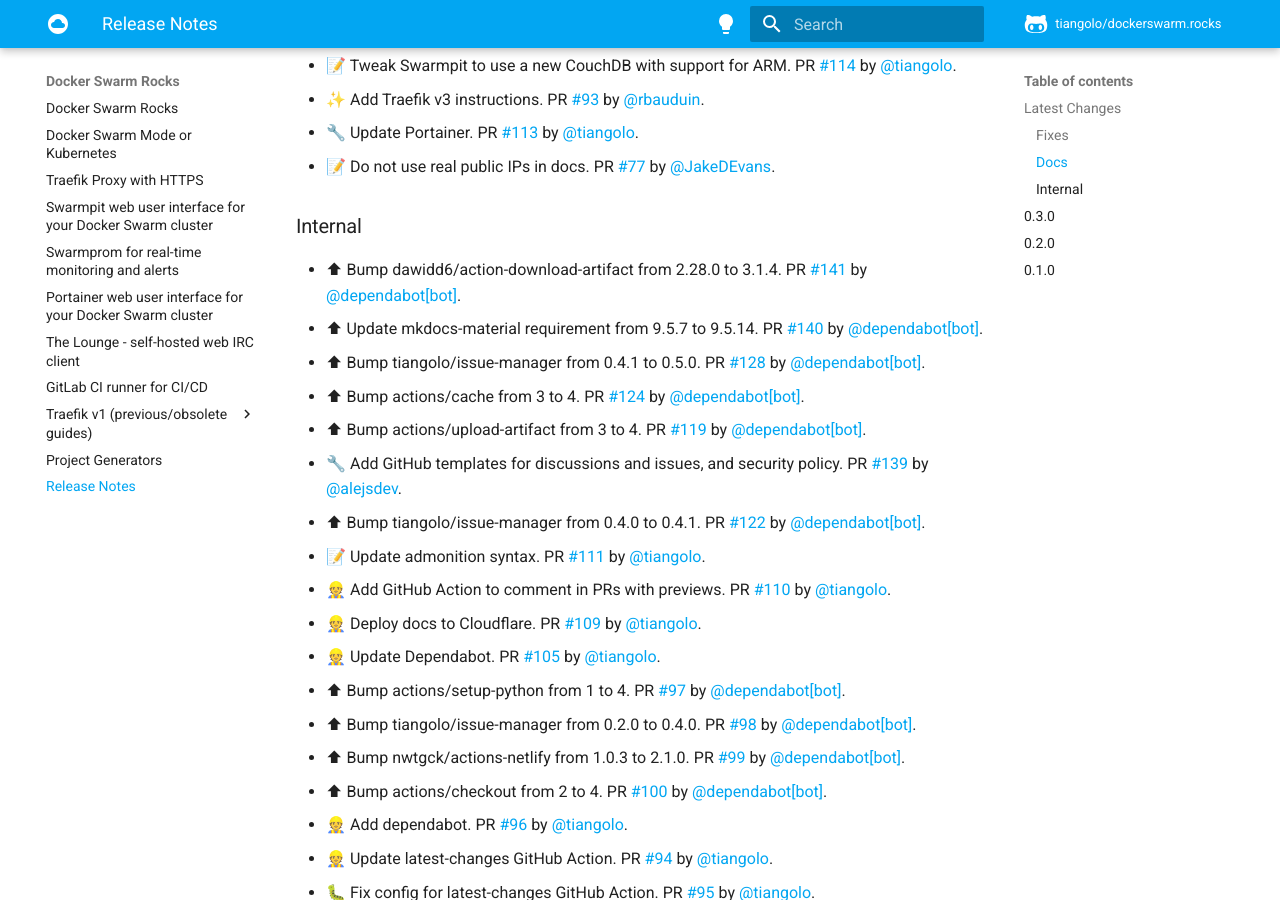
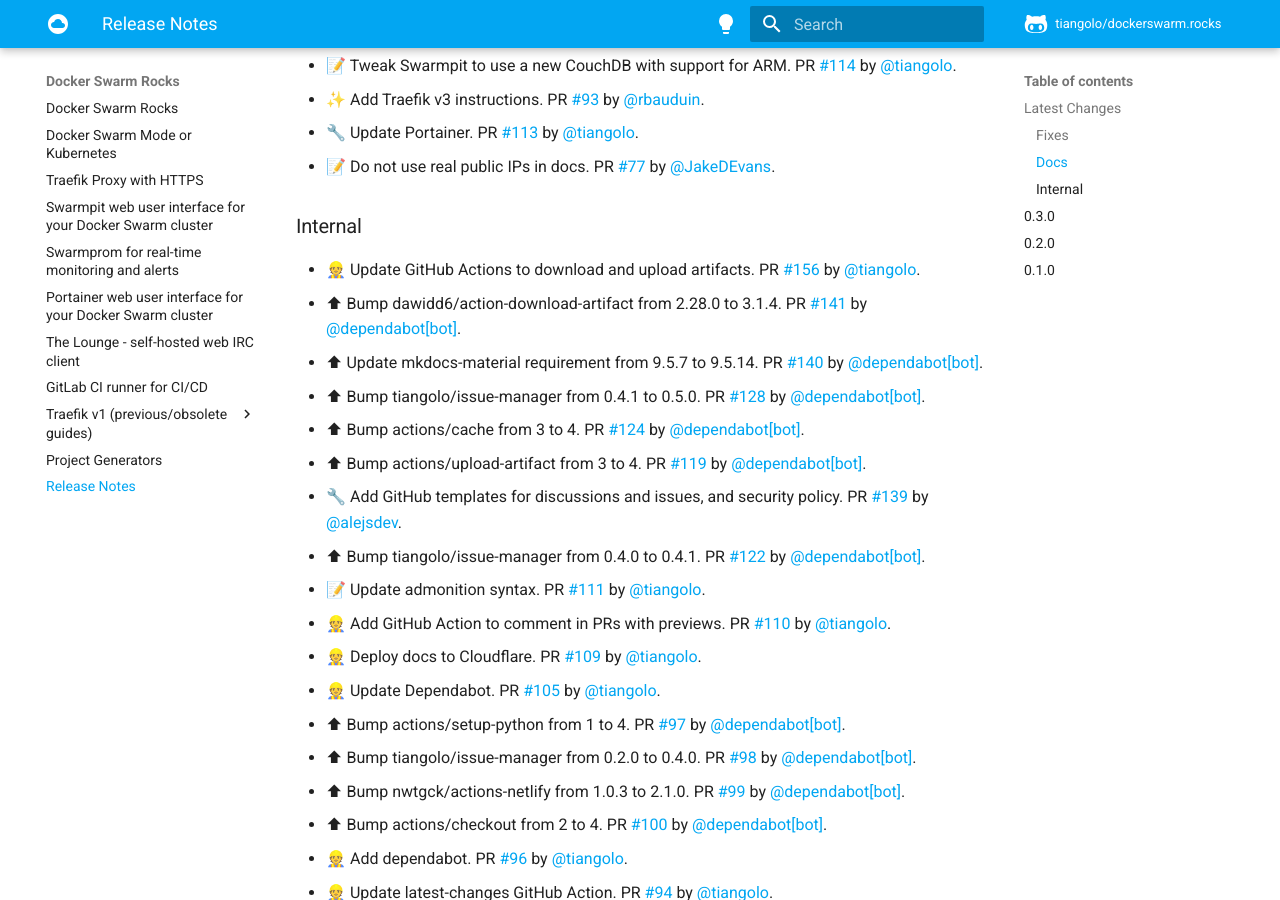
Before and after one commit to tiangolo/dockerswarm.rocks, an MkDocs documentation site: the page built from docs/release-notes.md, in a window 1280 px wide and 900 px high, scrolled down 788 px. Built offline with MkDocs 1.6.1 and Material for MkDocs 9.7.7, drawn with Linux system fonts in a browser that asks for light colours; comment, search, counter and statistics services are not loaded.

Commit message:
📝 Update release notes

```diff
--- a/docs/release-notes.md
+++ b/docs/release-notes.md
@@ -29,6 +29,7 @@
 
 ### Internal
 
+* 👷 Update GitHub Actions to download and upload artifacts. PR [#156](https://github.com/tiangolo/dockerswarm.rocks/pull/156) by [@tiangolo](https://github.com/tiangolo).
 * ⬆ Bump dawidd6/action-download-artifact from 2.28.0 to 3.1.4. PR [#141](https://github.com/tiangolo/dockerswarm.rocks/pull/141) by [@dependabot[bot]](https://github.com/apps/dependabot).
 * ⬆ Update mkdocs-material requirement from 9.5.7 to 9.5.14. PR [#140](https://github.com/tiangolo/dockerswarm.rocks/pull/140) by [@dependabot[bot]](https://github.com/apps/dependabot).
 * ⬆ Bump tiangolo/issue-manager from 0.4.1 to 0.5.0. PR [#128](https://github.com/tiangolo/dockerswarm.rocks/pull/128) by [@dependabot[bot]](https://github.com/apps/dependabot).
```
